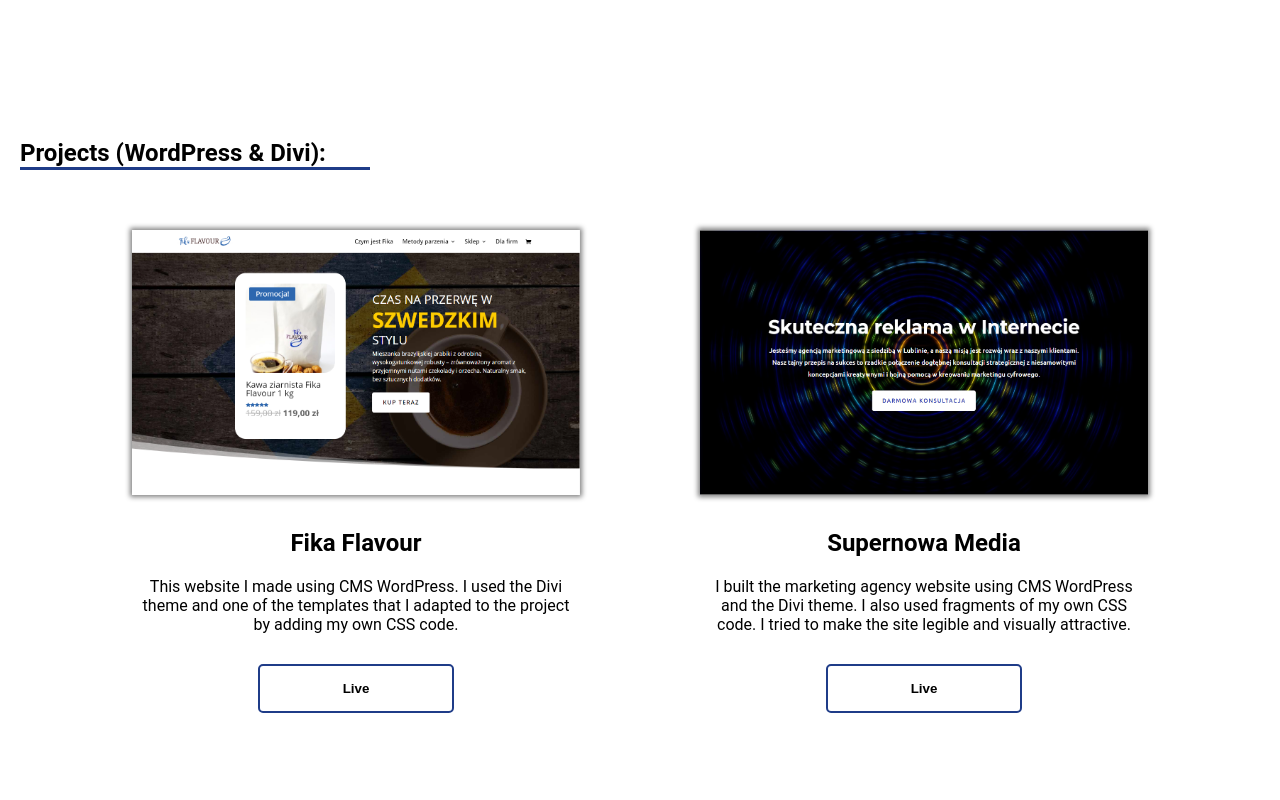
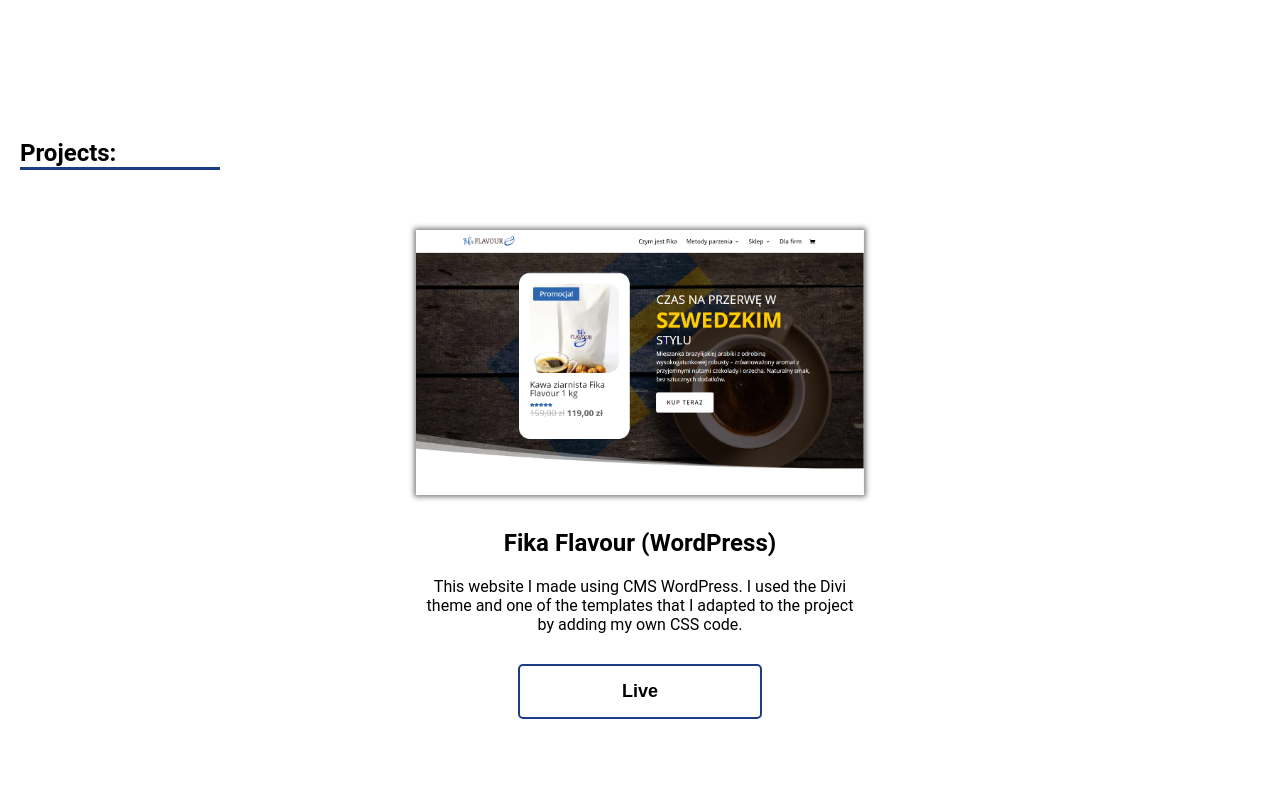
Before and after one commit to GrzegorzKondracki/portfolio, a plain HTML site: page index.html in a window 1280 px wide. Shown: the part 1520-2320 px from the top of the page. Drawn offline with nearby package versions, Linux system fonts and the light colour scheme.

Commit message:
mobile web design changes

```diff
--- a/index.html
+++ b/index.html
@@ -75,25 +75,26 @@
         <br>
         <br>
         <br>
-        <h3>Projects (WordPress & Divi): </h3>
+        <h3>Projects: </h3>
         <section class="wrap-projects">
             <div class="project">
                 <img src="fika-screen.png" alt="">
-                <h2>Fika Flavour</h2>
+                <h2>Fika Flavour (WordPress)</h2>
                 <p>This website I made using CMS WordPress. I used the Divi theme and one of the templates that I
                     adapted to the project by adding my own CSS code.</p>
                 <div class="wrap-buttons">
                     <button onclick="window.open('https://www.fikaflavour.pl/','_blank')">Live</button>
                 </div>
             </div>
-            <div class="project">
-                <img src="supernova-screen.png" alt="">
-                <h2>Supernowa Media</h2>
+            <!-- <div class="project">
+                <img src="fika-en.png" alt="">
+                <h2>Fika Flavour (HTML, CSS, JS)</h2>
                 <p>I built the marketing agency website using CMS WordPress and the Divi theme. I also used fragments of
                     my own CSS code. I tried to make the site legible and visually attractive.</p>
                 <div class="wrap-buttons">
-                    <button onclick="window.open('https://www.supernovamedia.pl', '_blank')">Live</button>
-                </div>
+                    <button
+                        onclick="window.open('https://grzegorzkondracki.github.io/fikaflavour', '_blank')">Live</button>
+                </div> -->
             </div>
         </section>
         <!-- <section class="wrap-projects">
@@ -108,7 +109,7 @@
                 </div>
             </div>
             <div class="main-projects">
-                <h2>Supernova Media</h2>
+                <h2></h2>
                 <p>Lorem ipsum dolor sit, amet consectetur adipisicing elit. Consequatur voluptas alias a repellat
                     cumque
                     id?</p>
--- a/style.css
+++ b/style.css
@@ -396,6 +396,11 @@ body {
 
     .projects {
         margin-top: 100px;
+        padding: 0;
+    }
+
+    .project {
+        margin: 0;
     }
 }
 
@@ -410,7 +415,8 @@ body {
 .projects button {
     padding: 15px 20px;
     margin: 20px 20px;
-    width: 40%;
+    width: 50%;
+    font-size: 18px;
     font-weight: bold;
     background-color: transparent;
     border: 2px solid #1f3c88;
@@ -434,7 +440,7 @@ body {
 .projects h3 {
     border-bottom: 3px solid #1f3c88;
     font-size: 24px;
-    width: 350px;
+    width: 200px;
 }
 
 .wrap-buttons {
@@ -452,6 +458,8 @@ body {
     .wrap-projects img {
         width: 49vw;
         height: auto;
+        transform: scale(1.3);
+        margin-bottom: 50px;
     }
 
     .projects h3 {
```
Also changed, not shown: fika-en.png (added), supernova-screen.png (deleted).
